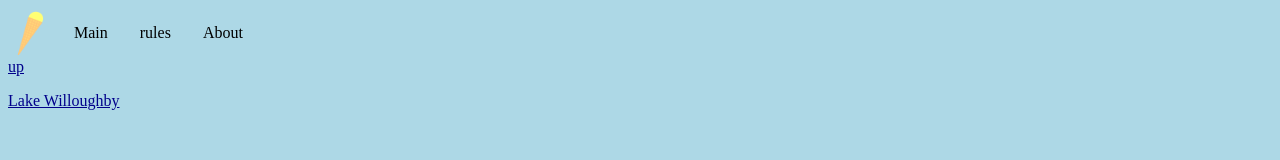
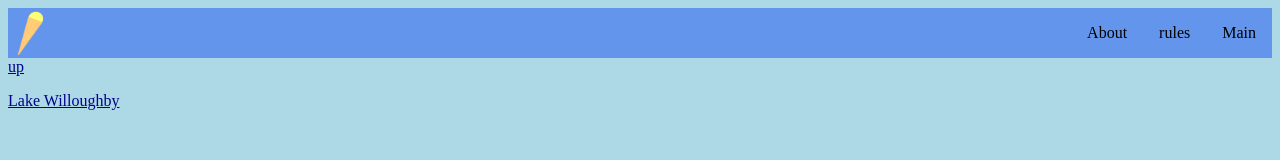
Before and after one commit to LazyBananaCat/IceCreamPedia, a plain HTML site: page articles/nature/lakes.html in a window 1280 px wide. Drawn offline with Linux system fonts and the light colour scheme.

Commit message:
Update style.css

```diff
--- a/articles/nature/style.css
+++ b/articles/nature/style.css
@@ -3,23 +3,25 @@ ul {
   margin: 0;
   padding: 0;
   overflow: hidden;
-  background-color: dark-grey
+  background-color: CornflowerBlue ;
 }
 li {
-  float: left;
-
+  float: right;
 }
-
+head{
+	background-color: CornflowerBlue;
+}
 li a {
   display: block;
   color: black;
+  background-color: CornflowerBlue;
   text-align: center;
   padding: 16px;
   text-decoration: none;
 }
 
 li a:hover {
-  background-color: #111111;
+  background-color: #00a6ff;
 }
 body {
 	background-color: lightblue;
```
